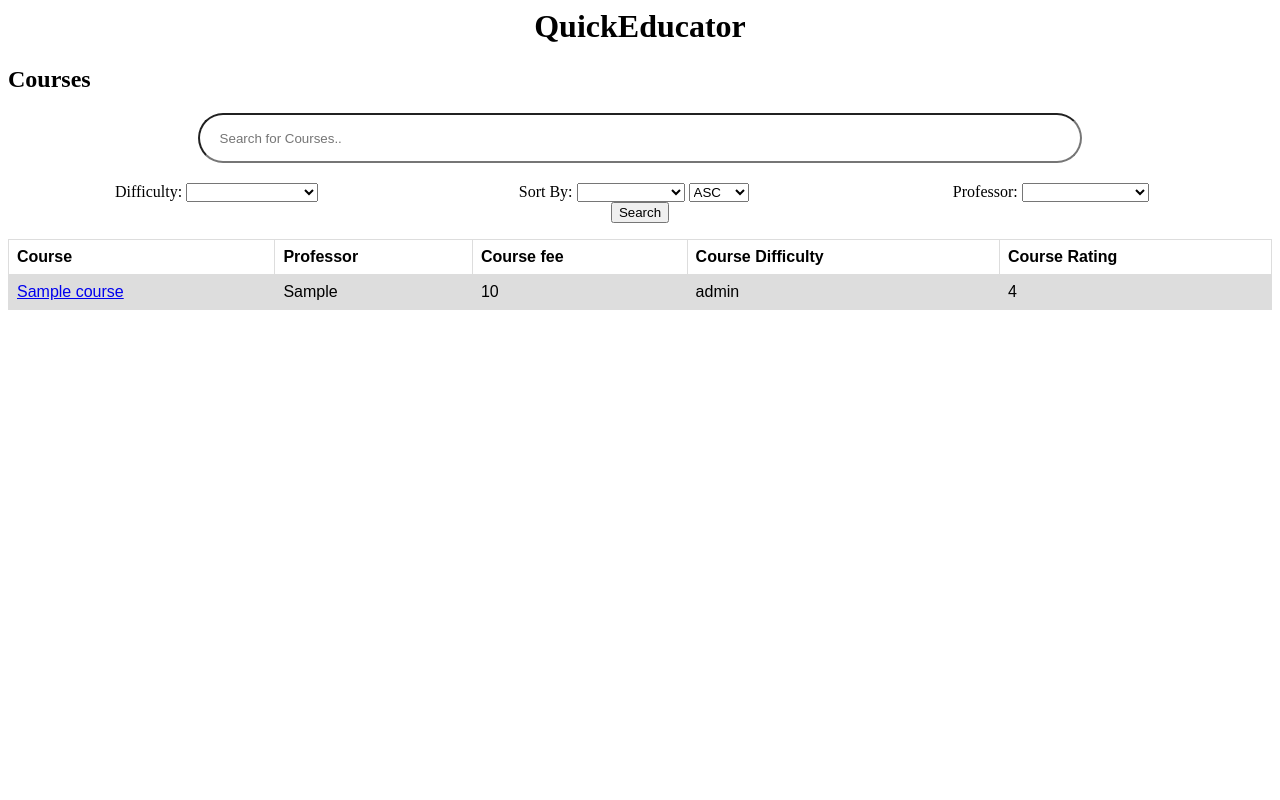
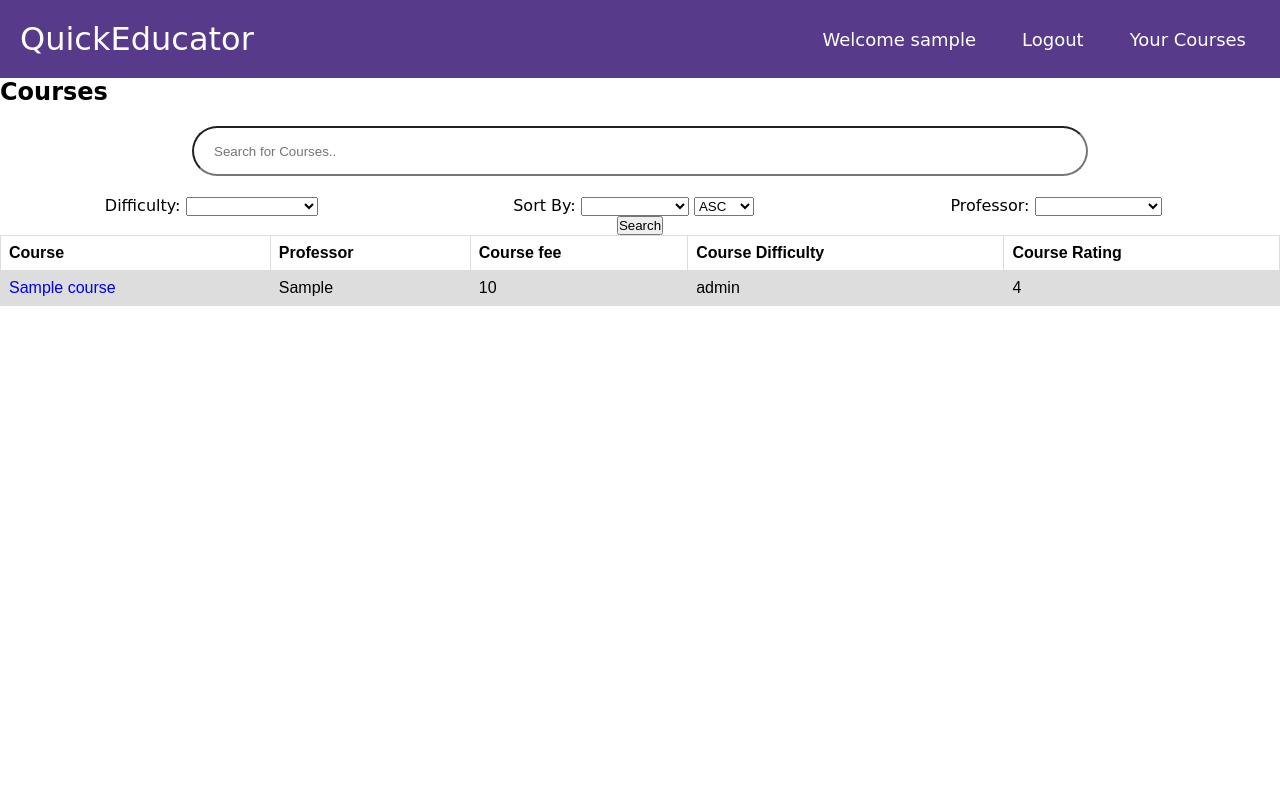
Before and after one commit to saranthn/QuickEducator, a Flask app: template templates/home.html in a window 1280 px wide. Run offline with Flask 2, Linux system fonts and the light colour scheme; the visitor is signed in with stand-in values (Sample User, id 1); the template is opened without the code that fills it: most values are stand-ins (such as "Sample title", 1, 10 or a date in 2020); parts of the project's set-up code (start-up, migrations or seed data) failed here and were passed over.

Commit message:
addingg registered page

```diff
--- a/server.py
+++ b/server.py
@@ -112,11 +112,11 @@ def index():
   #
   # example of a database query
   #
-  cursor = g.conn.execute("SELECT name FROM test")
-  names = []
-  for result in cursor:
-    names.append(result['name'])  # can also be accessed using result[0]
-  cursor.close()
+  # cursor = g.conn.execute("SELECT name FROM test")
+  # names = []
+  # for result in cursor:
+  #   names.append(result['name'])  # can also be accessed using result[0]
+  # cursor.close()
 
   #
   # Flask uses Jinja templates, which is an extension to HTML where you can
@@ -144,14 +144,14 @@ def index():
   #     <div>{{n}}</div>
   #     {% endfor %}
   #
-  context = dict(data = names)
+  # context = dict(data = names)
 
 
   #
   # render_template looks in the templates/ folder for files.
   # for example, the below file reads template/index.html
   #
-  return render_template("index.html", **context)
+  return redirect("/home")
 
 #
 # This is an example of a different path.  You can see it at:
@@ -249,10 +249,13 @@ def home():
   for result in cursor:
     prof_names.append(result['first_name'])  # can also be accessed using result[0]
   cursor.close()
-
+  print(session)
   if request.method == 'GET':
-    context = dict(professors = prof_names)
-    return render_template("home.html", **context)
+    if session:
+      context = dict(professors = prof_names)
+      return render_template("home.html", **context)
+    else:
+      return redirect("signIn")
   else:
     name = request.form['q']
     difficulty = request.form['difficulty']
@@ -318,6 +321,13 @@ def courses():
   context = dict(course_details = course_details, lectures = lectures, reviews = reviews)
   return render_template("course.html", **context)
 
+@app.route('/registered_courses', methods =['GET'])
+def registered_courses():
+  # context = dict(username = session['username'])
+  if request.method == 'GET':
+
+    return render_template("registered_courses.html")
+
 if __name__ == "__main__":
   import click
 
--- a/templates/home.html
+++ b/templates/home.html
@@ -29,13 +29,68 @@
       margin-top: 20px;
     }
 
+      /* NAVBAR STYLING STARTS */
+    .navbar {
+     display: flex;
+     align-items: center;
+     justify-content: space-between;
+     padding: 20px;
+     background-color: #573b8a;
+     color: #fff;
+    }
+    .nav-links a {
+     color: #fff;
+    }
+    /* LOGO */
+    .logo {
+     font-size: 32px;
+    }
+    /* NAVBAR MENU */
+    .menu {
+     display: flex;
+     gap: 1em;
+     font-size: 18px;
+    }
+    .menu li:hover {
+     background-color: #573b8c;
+     border-radius: 5px;
+     transition: 0.3s ease;
+    }
+    .menu li {
+     padding: 5px 14px;
+    }
+    /* UTILITIES */
+    *{
+     margin: 0;
+     padding: 0;
+     box-sizing: border-box;
+    }
+    body {
+     font-family: cursive;
+    }
+    a {
+     text-decoration: none;
+    }
+    li {
+     list-style: none;
+    }
+
   </style>
 
 
 <body>
-  <center>
-    <h1>QuickEducator</h1>
-  </center>
+  <nav class="navbar">
+     <!-- LOGO -->
+      <div class="logo">QuickEducator</div>
+      <ul class="nav-links">
+        <!-- NAVIGATION MENUS -->
+        <div class="menu">
+          <li>Welcome {{session.username}}</a></li>
+          <li><a href="{{ url_for('logout') }}">Logout</a></li>
+          <li><a href="{{ url_for('registered_courses') }}">Your Courses</a></li>
+        </div>
+      </ul>
+  </nav>
 
   <div>
     <h2>  Courses </h2>
--- /dev/null
+++ b/templates/registered_courses.html
@@ -0,0 +1,5 @@
+<body>
+  <center>
+    <h1>QuickEducator</h1>
+  </center>
+</body>
```
